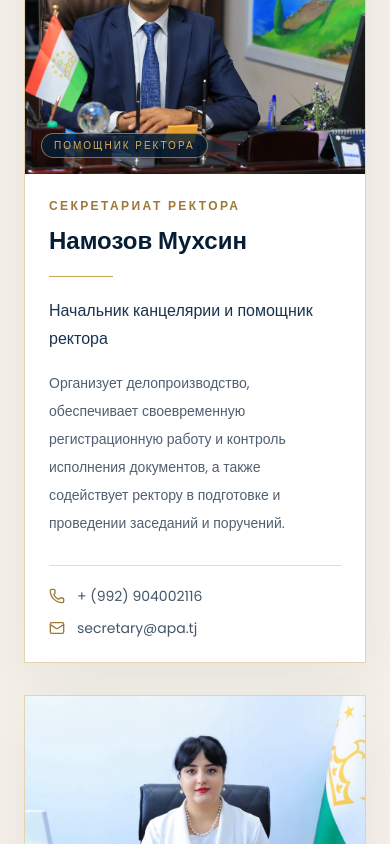
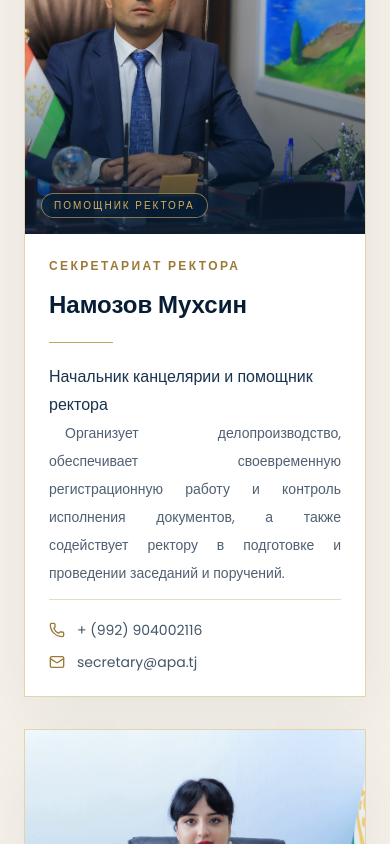
Before and after one commit to karimzade4444/APA, a Next.js app: page /about/structure/secretariat in a window 390 px wide. Shown: the part 1156-2000 px from the top of the page. Built offline with nearby package versions, Linux system fonts and the light colour scheme.

Commit message:
feat: улучшить структуру и стили компонента SecretariatPage, добавив адаптивность и улучшив отображение информации о сотрудниках

```diff
--- a/src/components/structure/SecretariatPage.tsx
+++ b/src/components/structure/SecretariatPage.tsx
@@ -126,45 +126,44 @@ export default function SecretariatPage() {
               whileInView={{ opacity: 1, y: 0 }}
               viewport={{ once: true, amount: 0.15 }}
               transition={{ duration: 0.6, delay: index * 0.12, ease: "easeOut" }}
-              className="overflow-hidden border border-[#d8c28a]/70 bg-white shadow-[0_24px_60px_rgba(6,29,53,0.06)]"
+              className="flex h-full flex-col overflow-hidden border border-[#d8c28a]/70 bg-white shadow-[0_24px_60px_rgba(6,29,53,0.06)]"
             >
-              <div className="grid gap-0 md:grid-cols-[240px_1fr]">
-                <div className="relative min-h-[280px] bg-[#061d35]">
-                  <div className="absolute inset-0 bg-gradient-to-t from-[#061d35] via-[#061d35]/35 to-transparent" />
+              <div className="relative h-85 shrink-0 bg-[#061d35] sm:h-85">
                 <Image
                   src={person.photo}
                   alt={person.name}
                   fill
                   priority={index === 0}
-                    sizes="(max-width: 767px) 100vw, 240px"
+                  sizes="(max-width: 1023px) 100vw, 50vw"
                   className="object-cover object-center"
                 />
+                <div className="absolute inset-0 bg-gradient-to-t from-[#061d35]/80 via-[#061d35]/10 to-transparent" />
                 <div className="absolute bottom-4 left-4 rounded-full border border-[#d4af62]/60 bg-[#061d35]/80 px-3 py-1 text-[10px] font-medium uppercase tracking-[0.2em] text-[#d4af62]">
                   {person.shortRole}
                 </div>
               </div>
 
-                <div className="flex flex-col justify-between p-6 sm:p-7">
+              <div className="flex flex-1 flex-col justify-between p-6 sm:p-7">
                 <div>
-                    <p className="mb-3 text-xs font-semibold uppercase tracking-[0.2em] text-[#9b7939]">
+                  <p className="mb-3 min-h-5 text-xs font-semibold uppercase tracking-[0.2em] text-[#9b7939]">
                     Секретариат ректора
                   </p>
-                    <h3 className="text-2xl font-semibold leading-tight text-[#061d35] sm:text-3xl">
+                  <h3 className="min-h-8 text-2xl font-semibold leading-tight text-[#061d35] sm:min-h-9 sm:text-3xl">
                     {person.name}
                   </h3>
 
                   <div className="my-5 h-px w-16 bg-[#c9a45c]" />
 
-                    <p className="text-base font-medium leading-7 text-[#18334d]">
+                  <p className="min-h-14 text-base font-medium leading-7 text-[#18334d]">
                     {person.role}
                   </p>
 
-                    <p className="mt-4 text-sm leading-7 text-[#061d35]/70">
+                  <p className="indent-4 text-justify text-sm leading-7 text-[#061d35]/70">
                     {person.description}
                   </p>
                 </div>
 
-                  <div className="mt-7 space-y-3 border-t border-[#e8dcc0] pt-5 text-sm text-[#061d35]/75">
+                <div className="mt-3 space-y-3 border-t border-[#e8dcc0] pt-5 text-sm text-[#061d35]/75">
                   <div className="flex items-center gap-3">
                     <Phone size={16} className="text-[#9b7939]" />
                     <span>{person.phone}</span>
@@ -172,7 +171,6 @@ export default function SecretariatPage() {
                   <div className="flex items-center gap-3">
                     <Mail size={16} className="text-[#9b7939]" />
                     <span>{person.email}</span>
-                    </div>
                   </div>
                 </div>
               </div>
```
Lines whose indentation alone changed are shown as unchanged.
